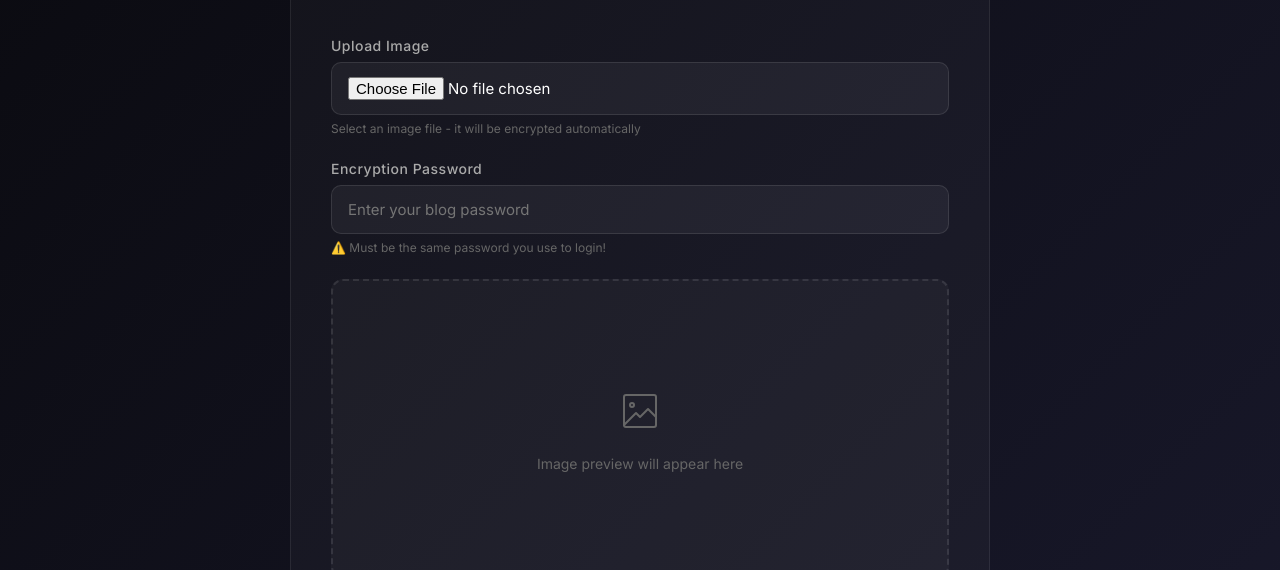
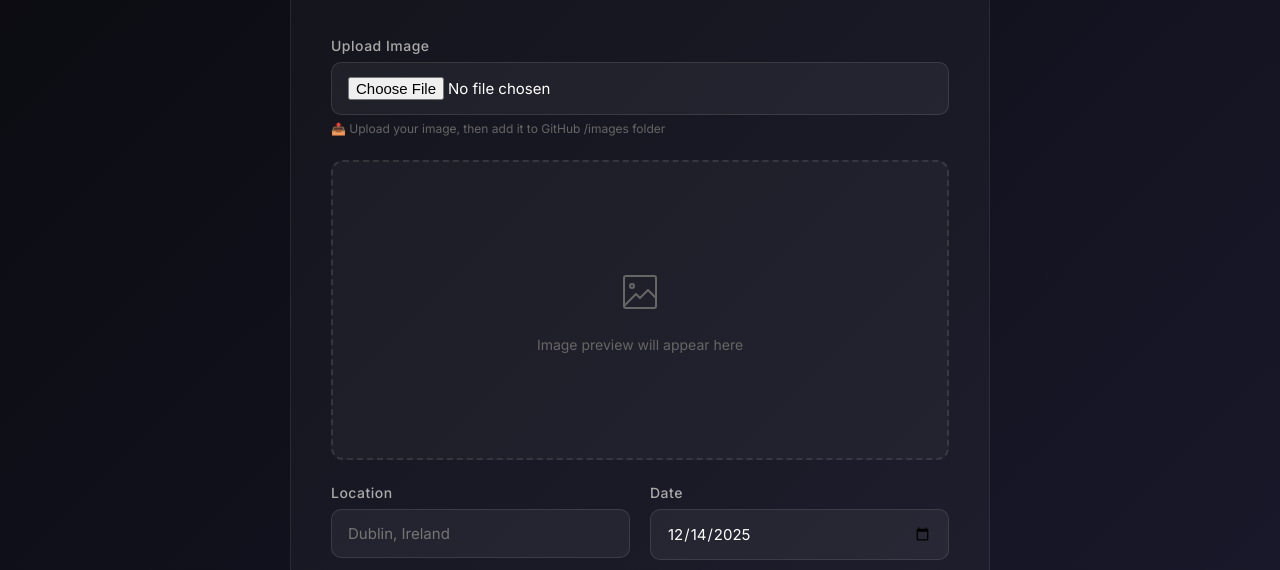
Before and after one commit to Saikumar34/pranathi-blog, a plain HTML site: page admin/index.html in a window 1280 px wide. Shown: the part 230-800 px from the top of the page. Drawn offline with nearby package versions, Linux system fonts and the light colour scheme; sample sign-in values are in the browser's storage.

Commit message:
Add files via upload

```diff
--- a/admin/index.html
+++ b/admin/index.html
@@ -47,13 +47,13 @@
         <div class="form-group">
           <label for="imageFile">Upload Image</label>
           <input id="imageFile" type="file" accept="image/*" class="form-input" onchange="handleImageUpload()">
-          <p class="form-hint">Select an image file - it will be encrypted automatically</p>
+          <p class="form-hint">📤 Upload your image, then add it to GitHub /images folder</p>
         </div>
 
-        <div class="form-group">
-          <label for="encryptPassword">Encryption Password</label>
-          <input id="encryptPassword" type="password" placeholder="Enter your blog password" class="form-input">
-          <p class="form-hint">⚠️ Must be the same password you use to login!</p>
+        <div class="form-group" id="imageFilenameGroup" style="display: none;">
+          <label for="imageFilename">Image Filename (in /images folder)</label>
+          <input id="imageFilename" type="text" class="form-input" readonly>
+          <p class="form-hint">✅ Upload this file to GitHub: <code>images/[filename]</code></p>
         </div>
 
         <div class="image-preview" id="imagePreview">
@@ -94,7 +94,8 @@
 
         <div class="output-section" id="outputSection" style="display: none;">
           <h3>JSON Output</h3>
-          <p class="output-instruction">Copy this and add it to <code>data/posts.json</code></p>
+          <p class="output-instruction">1️⃣ Upload image to GitHub: <code>images/[filename]</code><br>
+          2️⃣ Copy this JSON and add to <code>data/posts.json</code></p>
           <pre id="output" class="json-output"></pre>
           <button onclick="copyToClipboard()" class="btn-secondary">Copy to Clipboard</button>
         </div>
@@ -103,7 +104,6 @@
   </div>
 
   <script src="../js/auth.js"></script>
-  <script src="../js/crypto.js"></script>
   <script src="../js/admin.js"></script>
 </body>
 </html>
```
